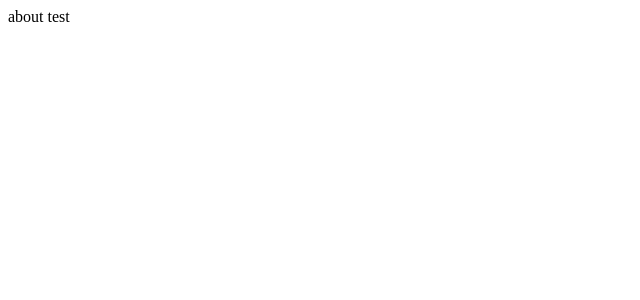
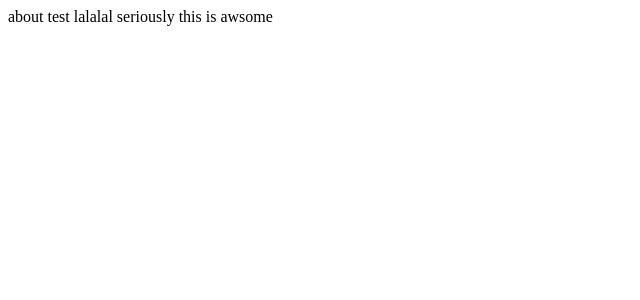
Before and after one commit to mitzbarbie/nextJS-simple-prac, a Next.js app: page /about in a window 1280 px wide. Shown: the top 300 px of the page, without its empty margins (0-640 px from the left). Built offline with nearby package versions, Linux system fonts and the light colour scheme.

Commit message:
test commit

```diff
--- a/pages/about.js
+++ b/pages/about.js
@@ -1,3 +1,3 @@
 export default function About() {
-  return "about test";
+  return "about test lalalal seriously this is awsome";
 }
```
Also changed, not shown: package.json (line endings or trailing spaces).
